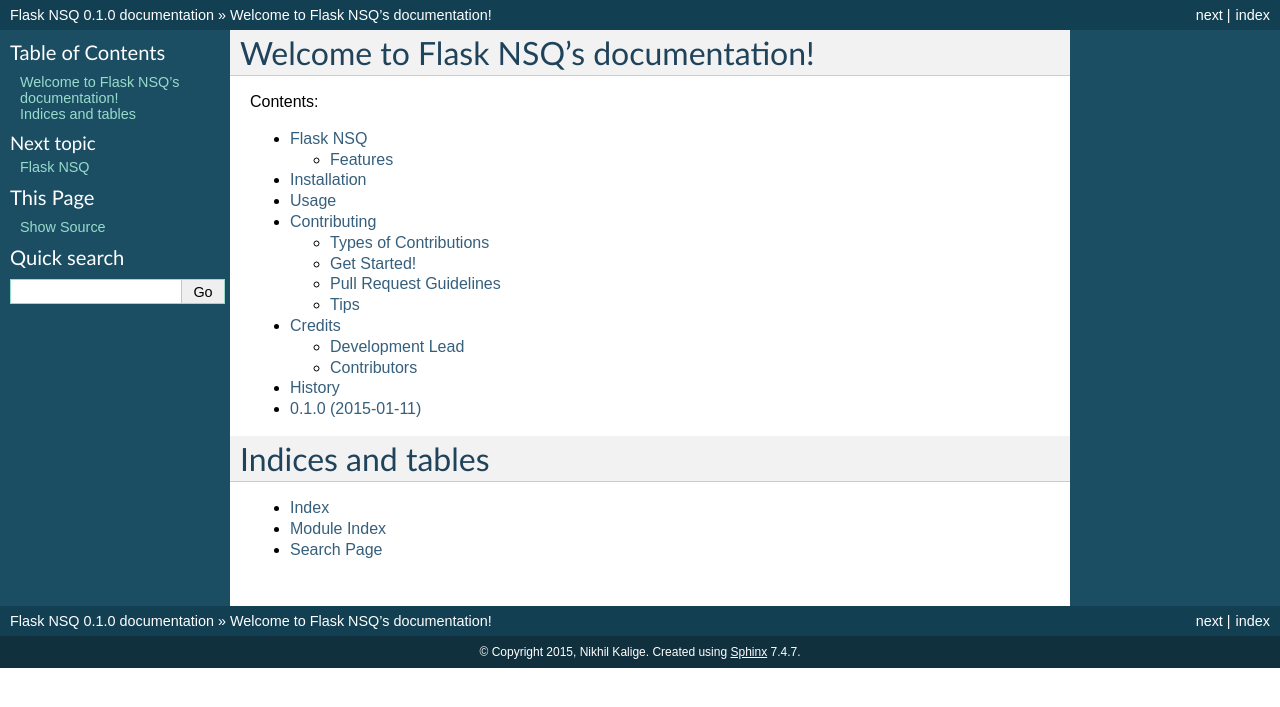
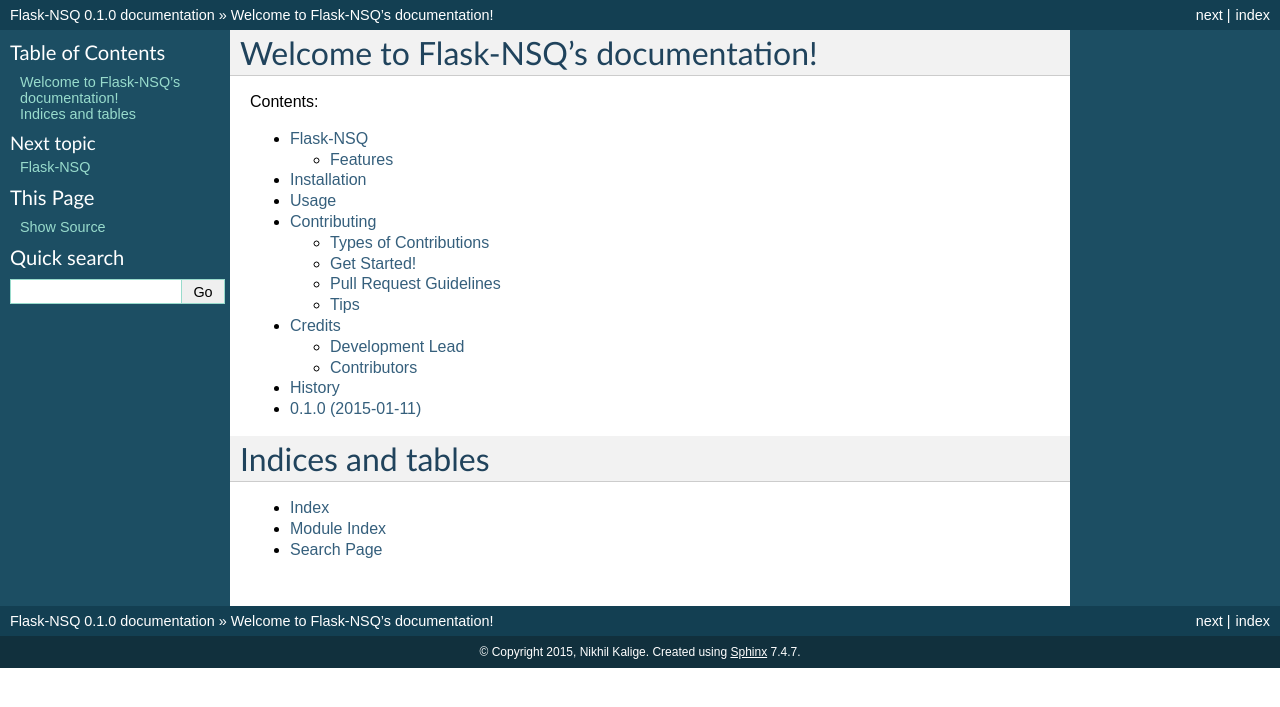
Before and after one commit to NikhilKalige/flask-nsq, a Sphinx documentation site: the page built from docs/index.rst, in a window 1280 px wide. Shown: the top 707 px of the page. Built offline with Sphinx 7.4.7, drawn with Linux system fonts in a browser that asks for light colours; the version number is read from the project's files by our own code.

Commit message:
Fix name

```diff
--- a/CONTRIBUTING.rst
+++ b/CONTRIBUTING.rst
@@ -36,8 +36,8 @@
 Write Documentation
 ~~~~~~~~~~~~~~~~~~~
 
-Flask NSQ could always use more documentation, whether as part of the
-official Flask NSQ docs, in docstrings, or even on the web in blog posts,
+Flask-NSQ could always use more documentation, whether as part of the
+official Flask-NSQ docs, in docstrings, or even on the web in blog posts,
 articles, and such.
 
 Submit Feedback
--- a/README.rst
+++ b/README.rst
@@ -1,5 +1,5 @@
 ===============================
-Flask NSQ
+Flask-NSQ
 ===============================
 
 .. image:: https://img.shields.io/travis/nikhilkalige/flask-nsq.svg
--- a/docs/conf.py
+++ b/docs/conf.py
@@ -55,7 +55,7 @@
 master_doc = 'index'
 
 # General information about the project.
-project = u'Flask NSQ'
+project = u'Flask-NSQ'
 copyright = u'2015, Nikhil Kalige'
 
 # The version info for the project you're documenting, acts as replacement
@@ -209,7 +209,7 @@
 # [howto/manual]).
 latex_documents = [
     ('index', 'flask-nsq.tex',
-     u'Flask NSQ Documentation',
+     u'Flask-NSQ Documentation',
      u'Nikhil Kalige', 'manual'),
 ]
 
@@ -240,7 +240,7 @@
 # (source start file, name, description, authors, manual section).
 man_pages = [
     ('index', 'flask-nsq',
-     u'Flask NSQ Documentation',
+     u'Flask-NSQ Documentation',
      [u'Nikhil Kalige'], 1)
 ]
 
@@ -255,7 +255,7 @@
 #  dir menu entry, description, category)
 texinfo_documents = [
     ('index', 'flask-nsq',
-     u'Flask NSQ Documentation',
+     u'Flask-NSQ Documentation',
      u'Nikhil Kalige',
      'flask-nsq',
      'One line description of project.',
--- a/docs/index.rst
+++ b/docs/index.rst
@@ -3,7 +3,7 @@
    You can adapt this file completely to your liking, but it should at least
    contain the root `toctree` directive.
 
-Welcome to Flask NSQ's documentation!
+Welcome to Flask-NSQ's documentation!
 ======================================
 
 Contents:
--- a/docs/usage.rst
+++ b/docs/usage.rst
@@ -2,6 +2,6 @@
 Usage
 ========
 
-To use Flask NSQ in a project::
+To use Flask-NSQ in a project::
 
     import flask-nsq
```
